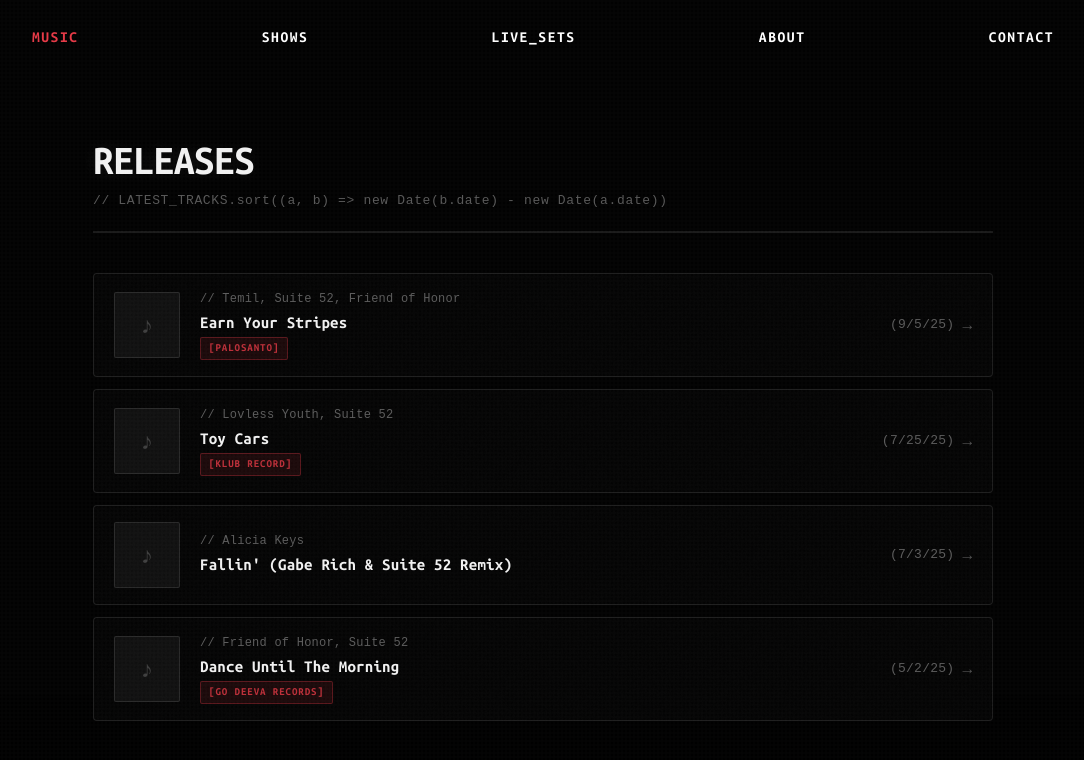
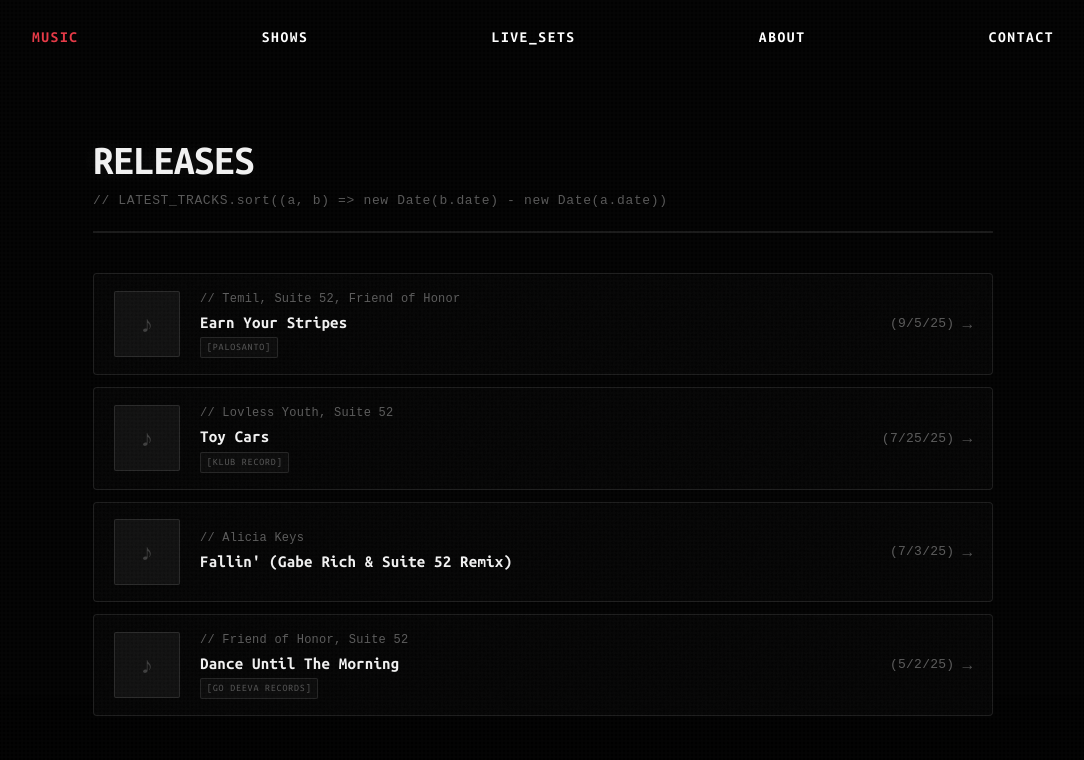
Before and after one commit to sptraynor2001-create/suite-52-website, a React (Vite) app: page / in a window 1280 px wide. Both pictures are taken after a click on the button "MUSIC". Shown: the top 760 px of the page, without its empty margins (97-1181 px from the left). Built offline with nearby package versions, Linux system fonts and the light colour scheme.

Commit message:
Make label badge more subtle and less visually prominent

```diff
--- a/src/shared/components/molecules/ReleaseCard.tsx
+++ b/src/shared/components/molecules/ReleaseCard.tsx
@@ -112,14 +112,14 @@ function ReleaseCard({ release, onClick }: ReleaseCardProps) {
             gap: '8px',
           }}>
             <span style={{
-              color: 'rgba(230, 57, 70, 0.8)',
-              fontSize: '11px',
-              fontWeight: '600',
+              color: 'rgba(255, 255, 255, 0.3)',
+              fontSize: '10px',
+              fontWeight: '500',
               letterSpacing: '0.08em',
               textTransform: 'uppercase',
-              padding: '2px 8px',
-              backgroundColor: 'rgba(230, 57, 70, 0.1)',
-              border: '1px solid rgba(230, 57, 70, 0.3)',
+              padding: '2px 6px',
+              backgroundColor: 'rgba(255, 255, 255, 0.03)',
+              border: '1px solid rgba(255, 255, 255, 0.1)',
               borderRadius: '2px',
             }}>
               [{release.label}]
```
